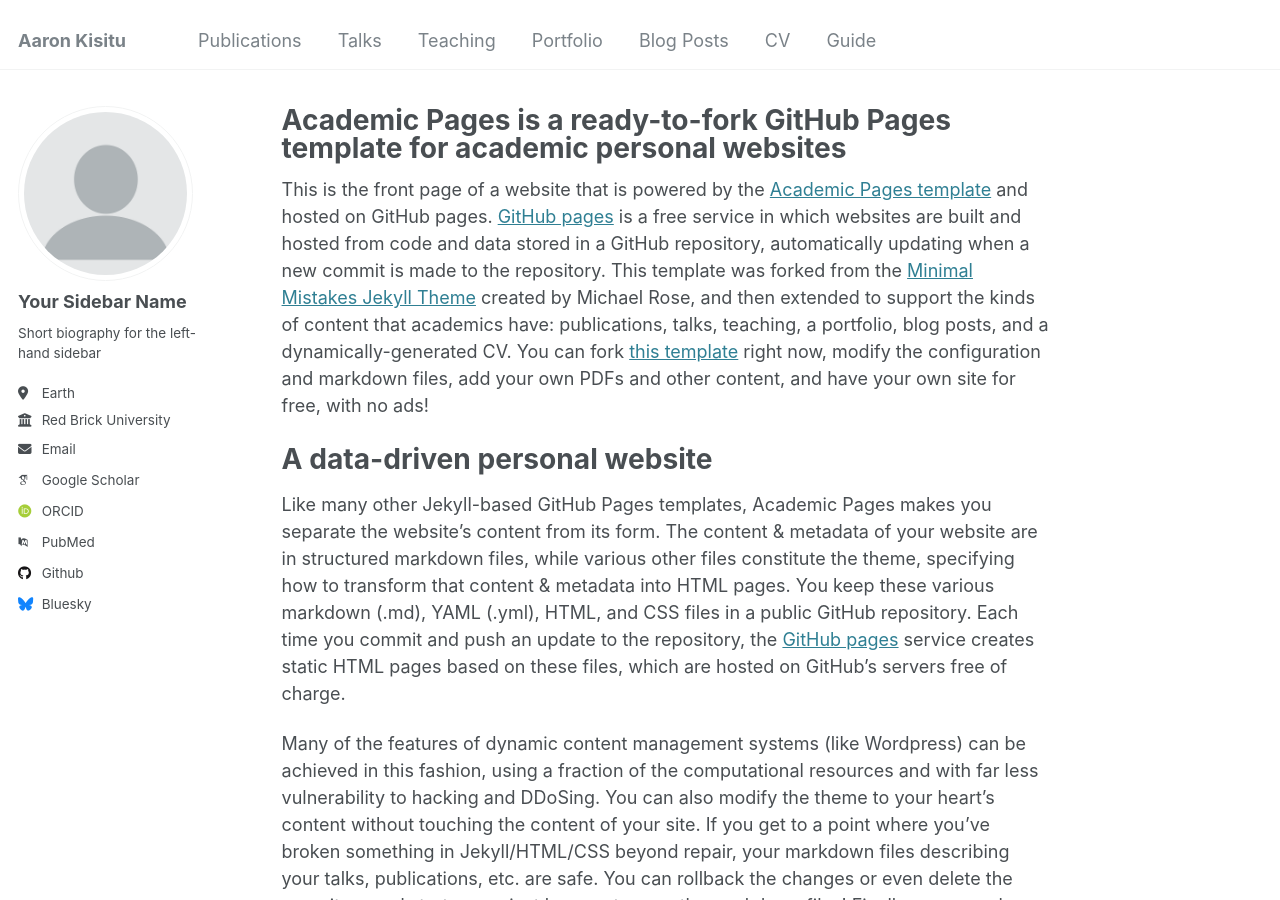
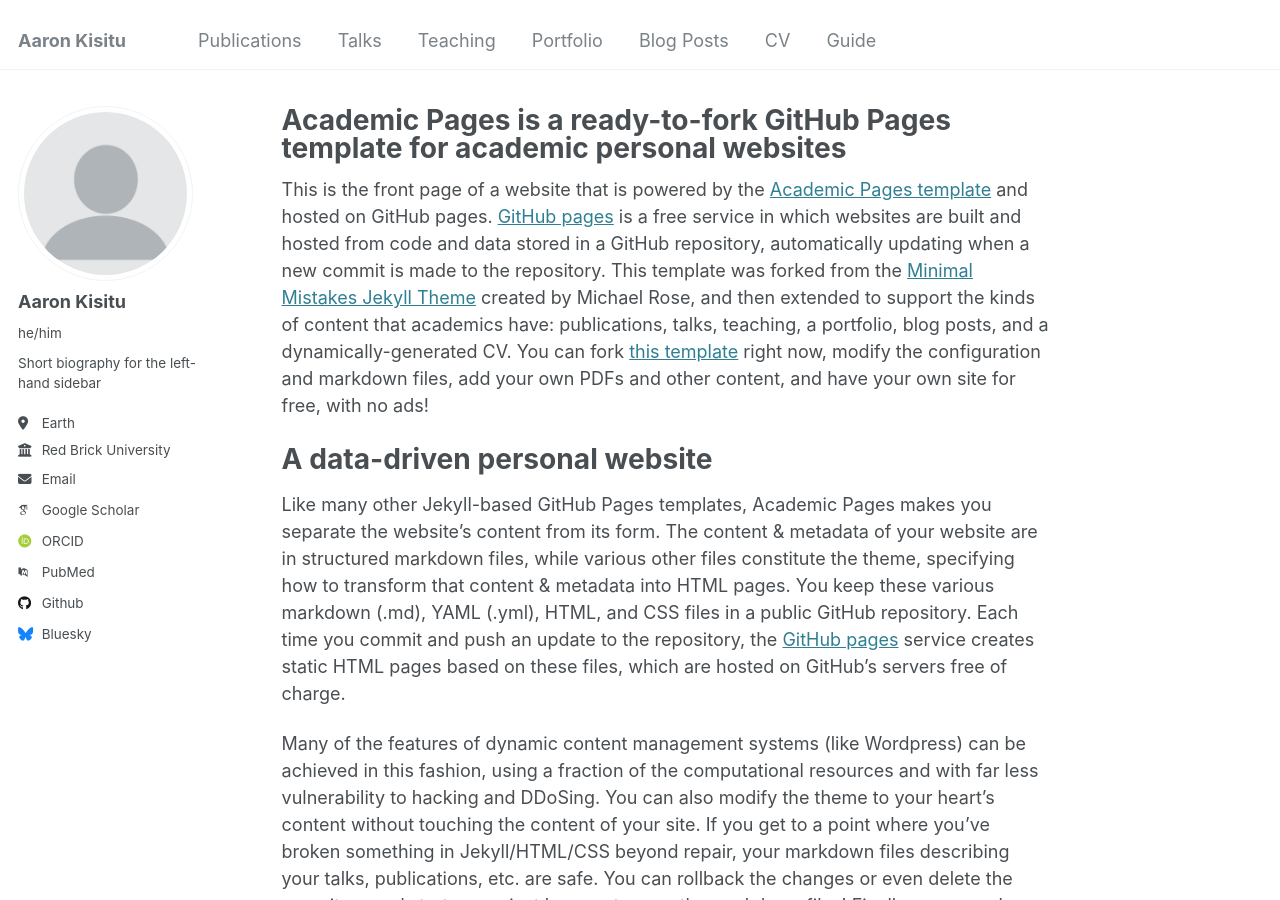
Before and after one commit to kjx172/kjx172.github.io, a Jekyll site: the page built from _pages/about.md, in a window 1280 px wide and 900 px high. Built offline with Jekyll 4.4.1, drawn with Linux system fonts in a browser that asks for light colours; some web fonts are replaced.

Commit message:
Update _config.yml

```diff
--- a/_config.yml
+++ b/_config.yml
@@ -11,10 +11,10 @@ locale                   : "en-US"
 title                    : "Aaron Kisitu"
 title_separator          : "-"
 name                     : &name "Aaron Kisitu"
-description              : &description "personal description"
-url                      : https://academicpages.github.io # the base hostname & protocol for your site e.g. "https://[your GitHub username].github.io"
+description              : &description "Hello! My name is Aaron Kisitu, and I am a Computer Science student at the University of Houston with a strong interest in Full Stack Development and IT Solutions. I am passionate about learning and enjoy exploring history, music, and cooking in my free time. Additionally, I am committed to giving back to my community through volunteering."
+url                      : https://kjx172.github.io # the base hostname & protocol for your site e.g. "https://[your GitHub username].github.io"
 baseurl                  : "" # the subpath of your site, e.g. "/blog"
-repository               : "academicpages/academicpages.github.io"
+repository               : "kjx172/kjx172.github.io"
 
 # Site Author - The following control what appear as part of the author content on the side bar.
 #               If a field is blank the icon and link will not appear, otherwise it will be shown.
@@ -22,8 +22,8 @@ repository               : "academicpages/academicpages.github.io"
 author:
   # Biographic information
   avatar           : "profile.png"
-  name             : "Your Sidebar Name"
-  pronouns         : # example: "she/her"
+  name             : "Aaron Kisitu"
+  pronouns         : "he/him"
   bio              : "Short biography for the left-hand sidebar"
   location         : "Earth"
   employer         : "Red Brick University"
```
